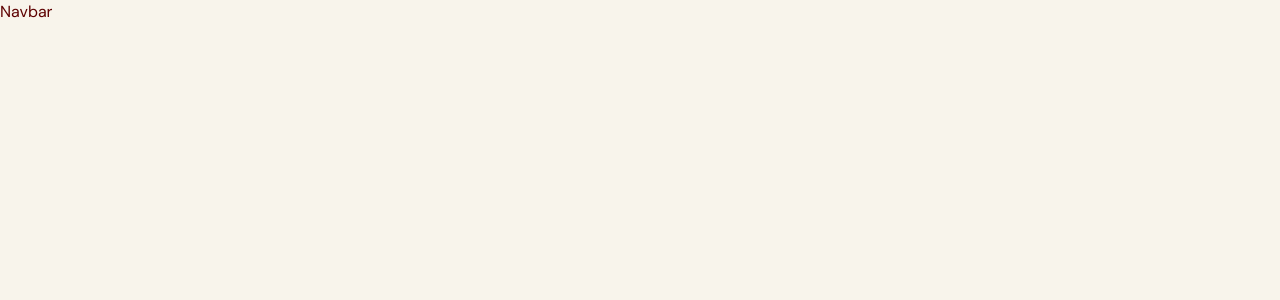
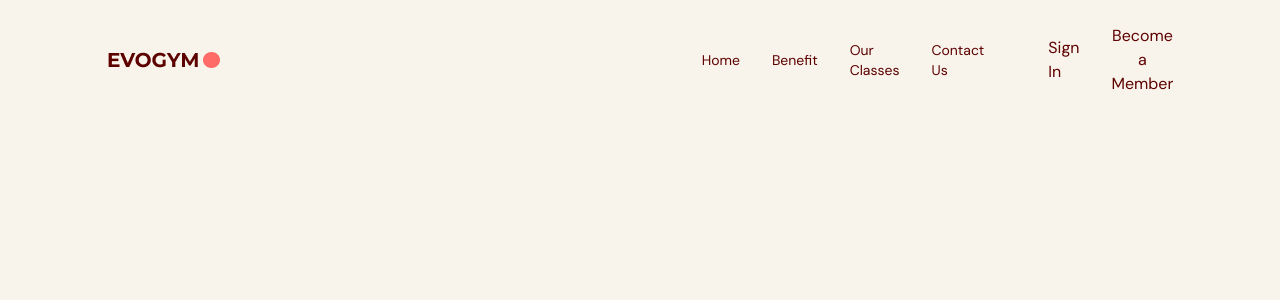
Before and after one commit to harun3851/gym, a React (Vite) app: page / in a window 1280 px wide. Shown: the top 300 px of the page. Built offline with nearby package versions, Linux system fonts and the light colour scheme.

Commit message:
navbar for desktop

```diff
--- a/src/scenes/navbar/index.tsx
+++ b/src/scenes/navbar/index.tsx
@@ -1,11 +1,42 @@
-import React from 'react'
-
+import React from 'react';
+import { useEffect} from 'react';
+import {Bars3Icon,XMarkIcon} from "@heroicons/react/24/solid";
+import Logo from "@/assets/Logo.png"
 type Props = {}
 
 const Navbar = (props: Props) => {
+  const flexBetween ="flex items-center justify-between";
   return (
-    <div>Navbar</div>
+    <nav>
+      <div className={`${flexBetween} fixed top-0 z-30 w-full py-6`}>
+
+      <div className={`${flexBetween} mx-auto w-5/6 `}>
+        <div className={`${flexBetween} w-full gap-16 `}>
+          {/* LEFT SIDE */}
+          <img alt="logo" src={Logo}/>
+            {/* RIGHT SIDE */}
+          <div className={`${flexBetween} w-full`}></div>
+        <div className={`${flexBetween} gap-8 text-sm`}>
+        <p>Home</p>
+        <p>Benefit</p>
+        <p>Our Classes</p>
+        <p>Contact Us</p>
+        </div>
+        <div className={`${flexBetween} gap-8 `}>
+          <p>Sign In</p>
+          <button>Become a Member</button>
+        </div>
+        </div>
+      </div>
+
+      </div>
+
+
+    </nav>
+
   )
 }
 
+
+
 export default Navbar
```
Also changed, not shown: 1 other file (tests, documents, lock files or other folders).
